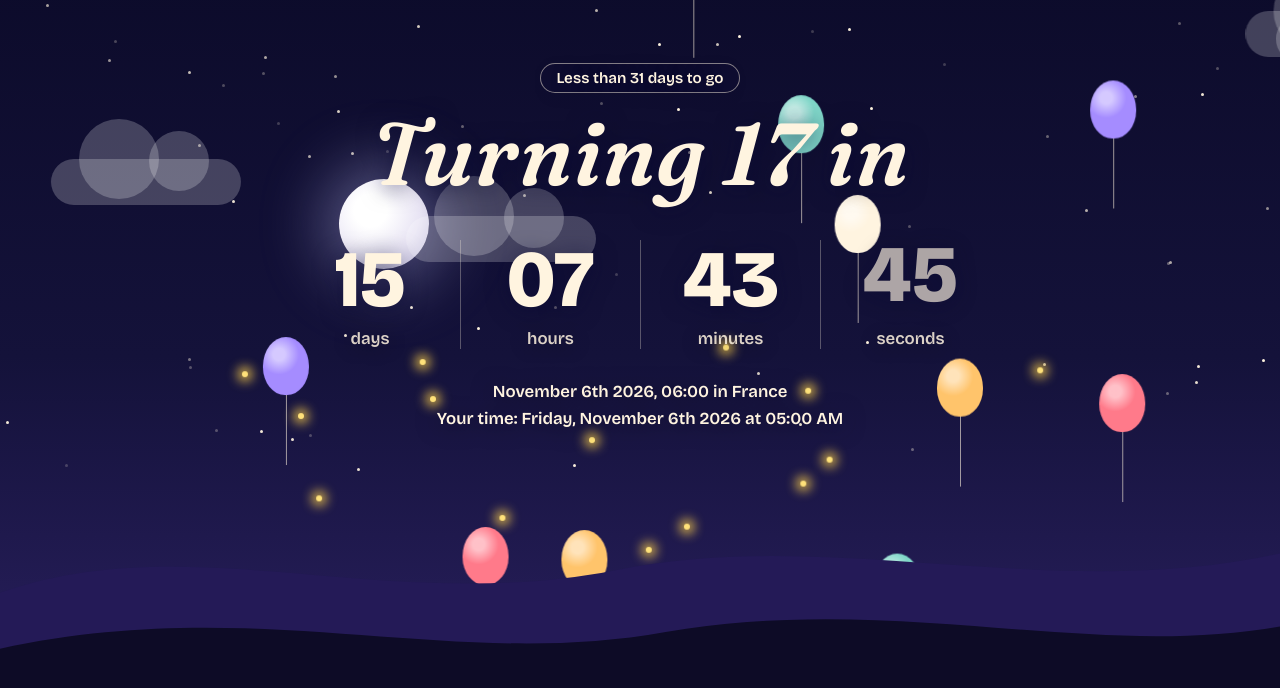
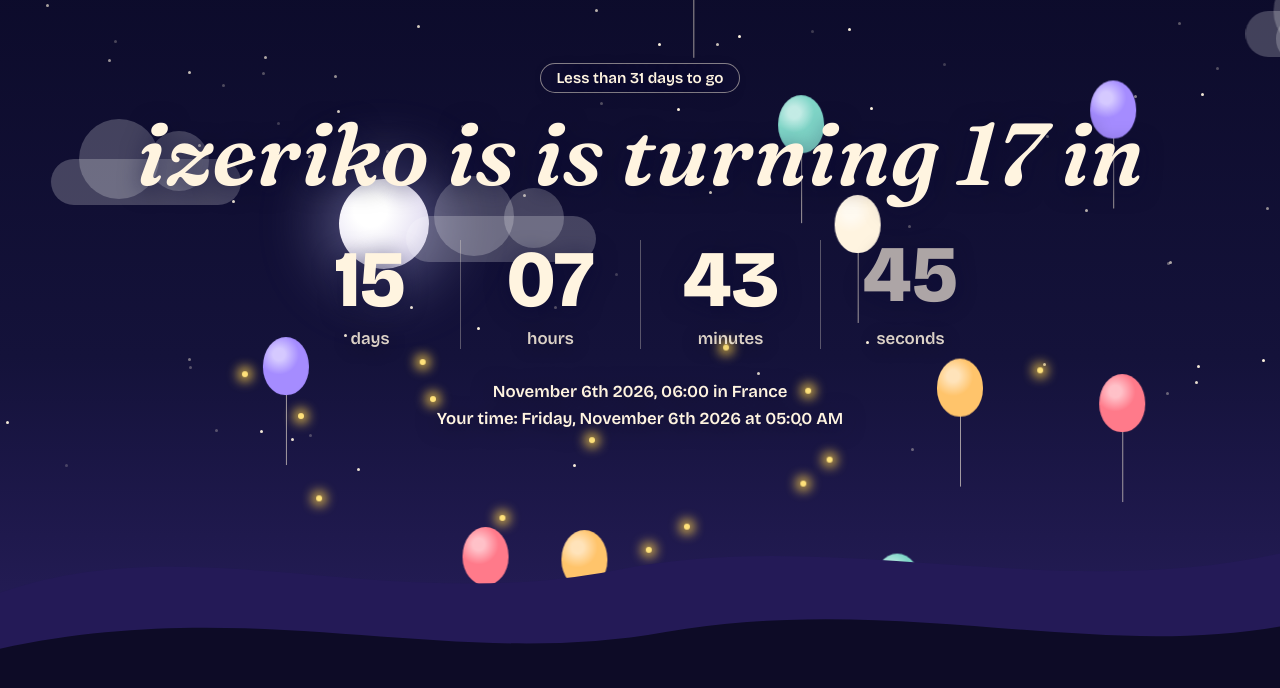
Before and after one commit to izeriko/izeriko, a plain HTML site: page index.html in a window 1280 px wide. Shown: the part 84-772 px from the top of the page. Drawn offline with nearby package versions, Linux system fonts and the light colour scheme.

Commit message:
Update NAME variable in index.html

```diff
--- a/index.html
+++ b/index.html
@@ -93,7 +93,7 @@ h1{font:italic 600 clamp(2.4rem,11vw,5.5rem)/1.05 "Fraunces",Georgia,serif;margi
 <script>
 (function(){
 // ---- Settings (edit only these) ----
-var NAME="";            // optional, e.g. "Izeriko"
+var NAME="izeriko is";            // optional, e.g. "Izeriko"
 var TURNING_AGE=17, TURNING_YEAR=2026;  // later years add +1 automatically
 var MONTH=11, DAY=6, HOUR_FR=6;         // November 6th, 06:00 France time (UTC+1 on that date)
 var CELEBRATE_HOURS=24;
```
